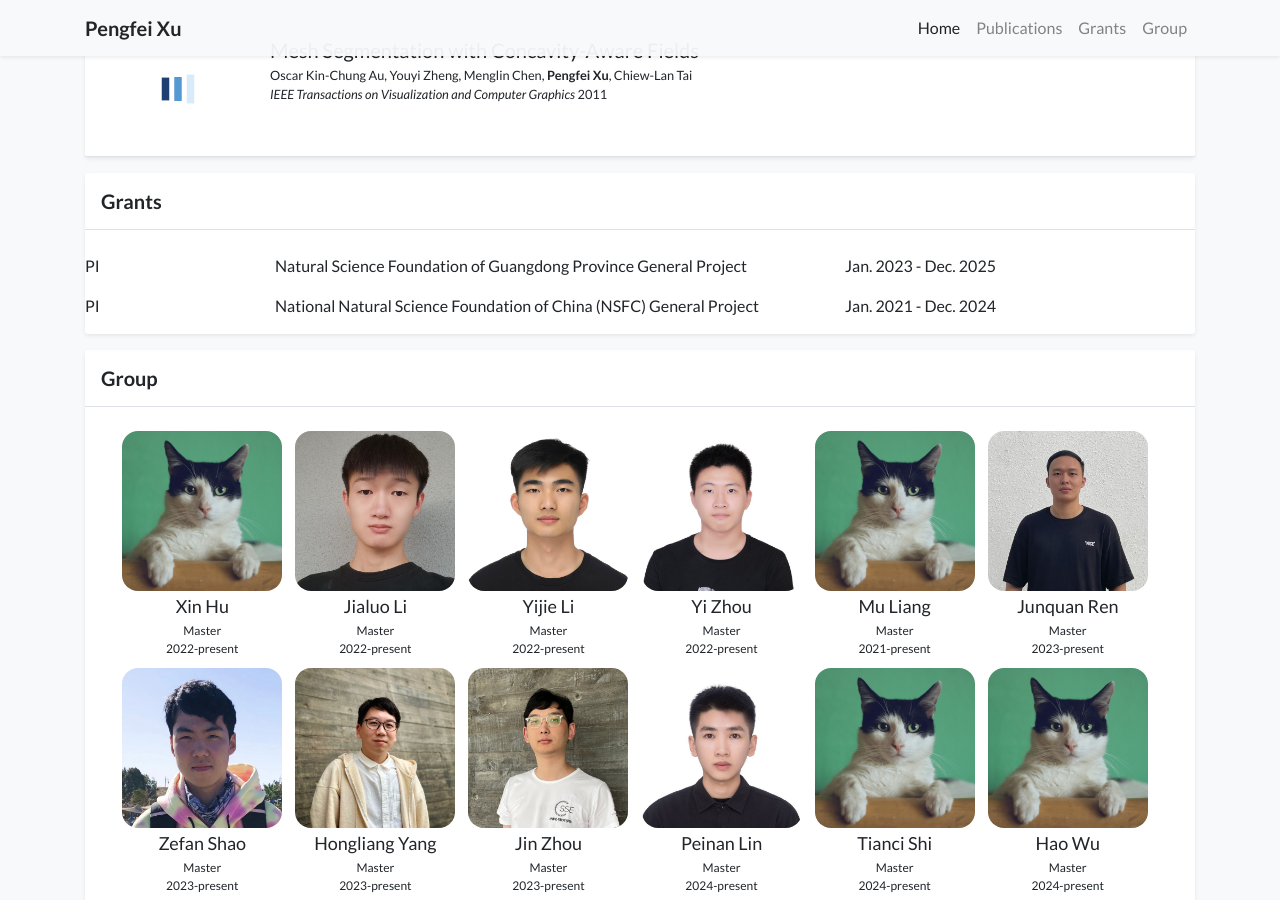
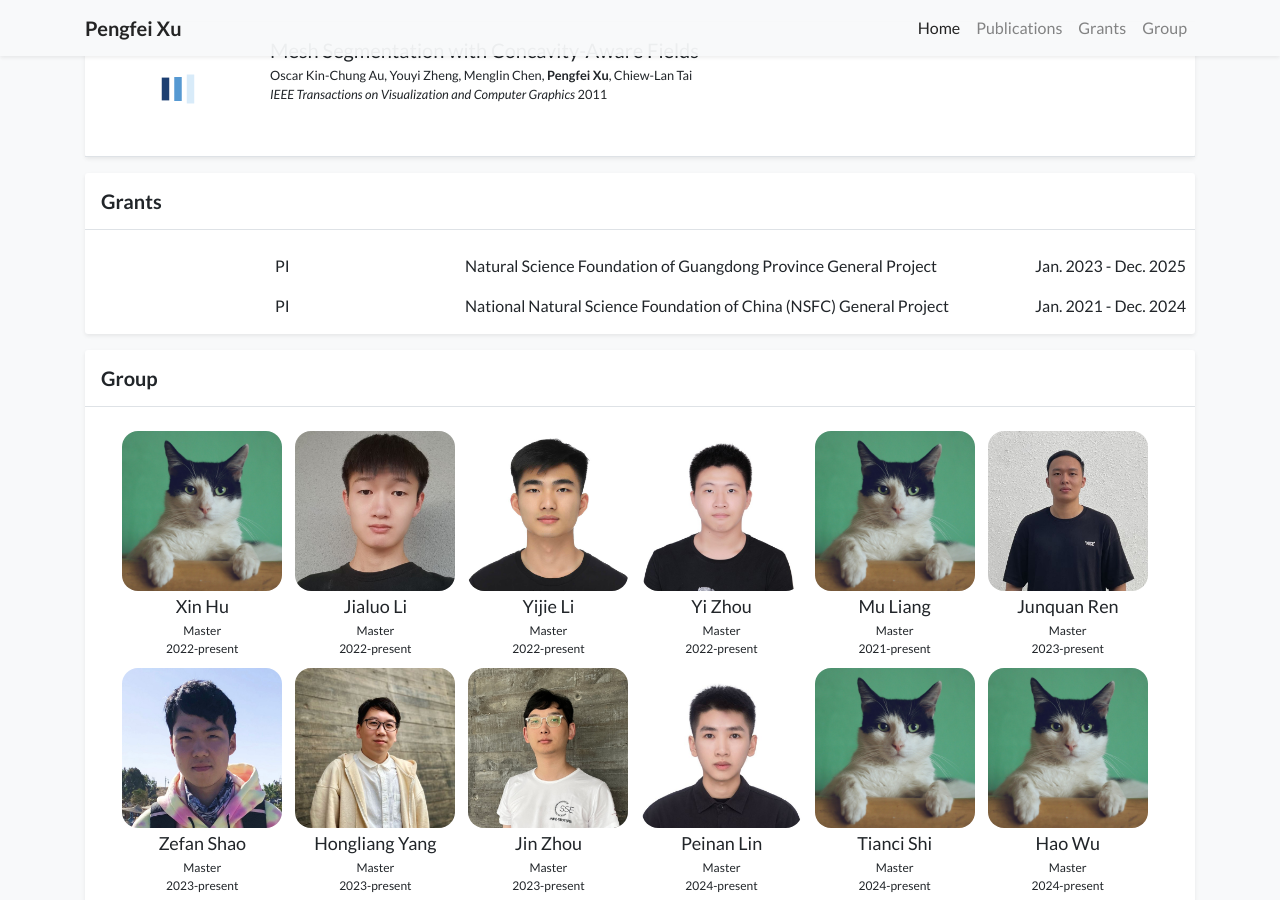
Before and after one commit to pengfeixu/pengfeixu.github.io, a Jekyll site: the page built from index.html, in a window 1280 px wide and 900 px high, scrolled down 3331 px. Built offline with Jekyll 4.4.1, drawn with Linux system fonts in a browser that asks for light colours; a style sheet for code colours, icons or effects is not loaded.

Commit message:
Update grant_item.html

```diff
--- a/_includes/widgets/grant_item.html
+++ b/_includes/widgets/grant_item.html
@@ -3,6 +3,9 @@
 {% assign item = include.item %}
 <!-- <div class="text-align: center; margin-bottom: 10px; display: inline-block; margin-right: 10px;"> -->
     <div class ="row">
+        <div class = "col-2">
+
+        </div>
         <div class = "col-2">
             <p class="font-weight-normal">{{ item.role }}</p>
         </div>
```
